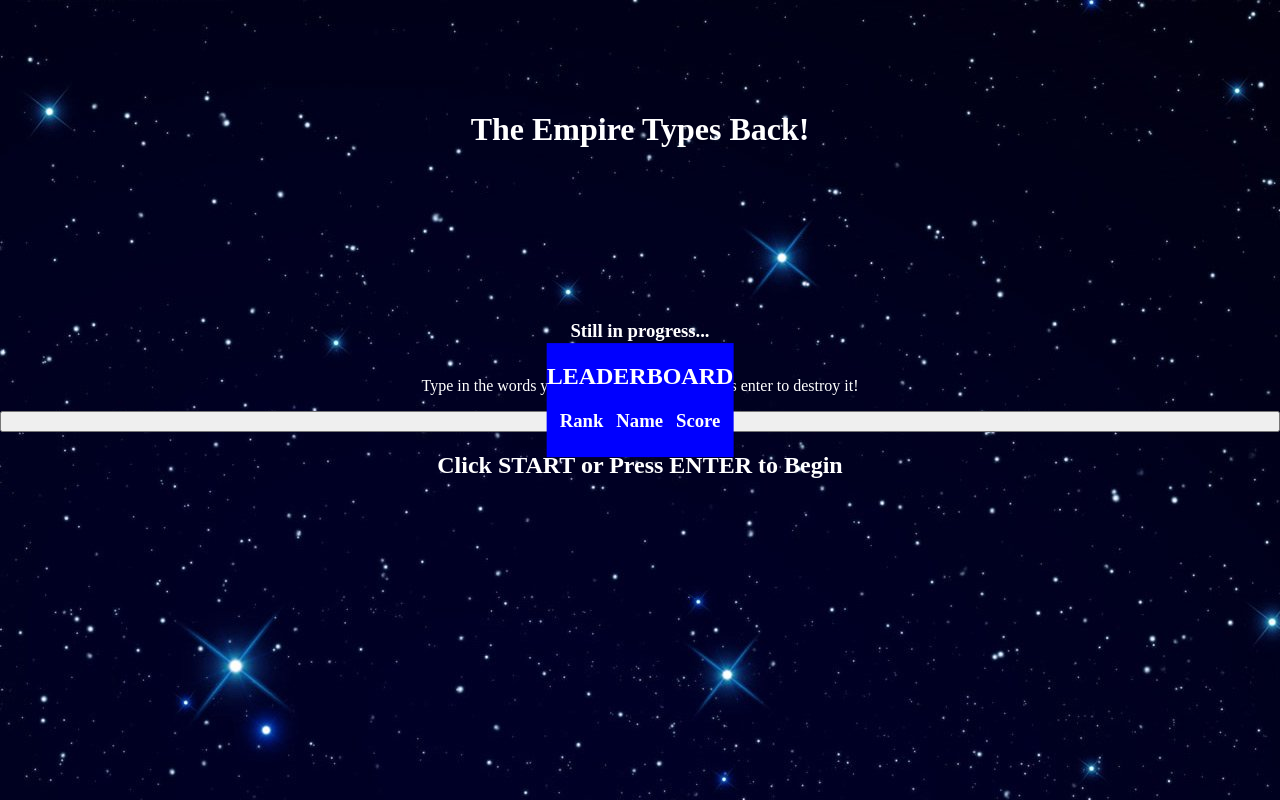
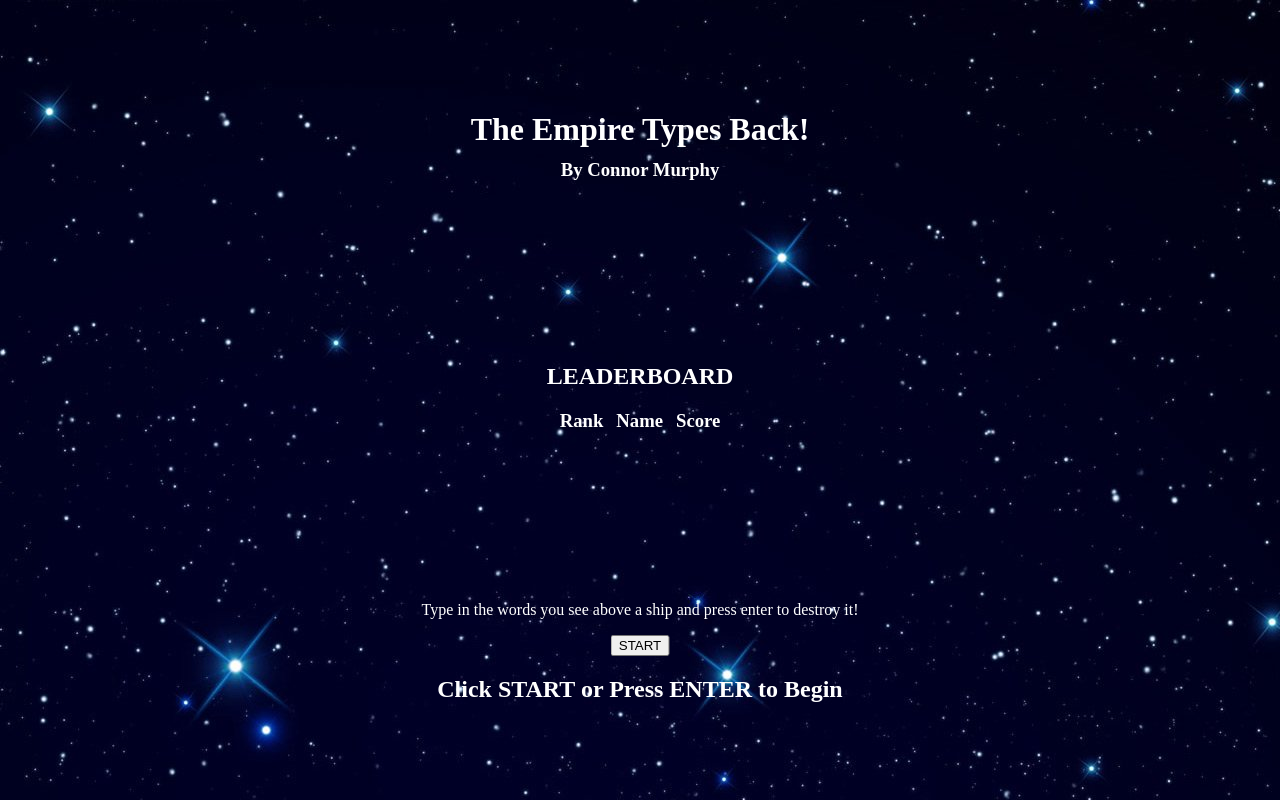
Before and after one commit to cjmurphy93/The-Empire_types_back, a website built with webpack: page index.html in a window 1280 px wide. Built offline with nearby package versions, Linux system fonts and the light colour scheme; some packages are replaced by stand-ins of ours; no server answers; the database is empty; a web font is replaced by a local one.

Commit message:
styled leaderboard

```diff
--- a/index.html
+++ b/index.html
@@ -22,10 +22,13 @@
 <body>
     <div class="splash-page" id="splash">
         <h1 class='splash-title'>The Empire Types Back!</h1>
-        <h3>Still in progress...</h3>
-        <p>Type in the words you see above a ship and press enter to destroy it!</p>
-        <button class="start-btn" id="start">START</button>
-        <h2>Click START or Press ENTER to Begin</h2>
+        <h3 class="by-line">By Connor Murphy</h3>
+
+        <div class="instructions">
+            <p>Type in the words you see above a ship and press enter to destroy it!</p>
+            <button class="start-btn" id="start">START</button>
+            <h2>Click START or Press ENTER to Begin</h2>
+        </div>
     </div>
     <canvas id="bg-canvas"></canvas>
     <canvas id="ship-game"></canvas>
--- a/src/index.js
+++ b/src/index.js
@@ -1,9 +1,11 @@
 import "./styles/index.scss";
 import Game from './scripts/game';
+import * as firebaseAPI from './scripts/firebasedb';
 
 
 
 document.addEventListener('DOMContentLoaded', () => {
+    firebaseAPI.signIn();
     const canvas = document.getElementById("ship-game");
     const ctx = canvas.getContext('2d');
     const bgCanvas = document.getElementById("bg-canvas");
@@ -25,6 +27,8 @@ document.addEventListener('DOMContentLoaded', () => {
     startBtn.addEventListener("click", removeSplash);
 
     document.addEventListener('keydown', restartGame)
+
+
 
     function removeSplash(e) {
         // debugger
@@ -51,6 +55,8 @@ document.addEventListener('DOMContentLoaded', () => {
     function restartGame(e) {
         if (newGame.gameOver) {
             if (e.ctrlKey && (e.key === ' ' || e.key === 'Spacebar')) {
+            const leaderboard = document.getElementById("leaderboard-container");
+            leaderboard.style.display = 'none';
                 newGame = null;
                 newGame = new Game(canvas, ctx, bgCtx, pCtx);
                 const playerWord = document.getElementById('player-word');
@@ -64,5 +70,11 @@ document.addEventListener('DOMContentLoaded', () => {
         }
     }
 
+    // const body = document.getElementsByTagName('BODY')
+    // body.addEventListener('beforeunload', firebase.signOut)
+    // body.addEventListener('unload', e => {
+    //         firebaseAPI.signOut();
+    //     });
+    });
 
-});
+    // window.onunload = firebaseAPI.signOut
--- a/src/scripts/firebasedb.js
+++ b/src/scripts/firebasedb.js
@@ -1,5 +1,6 @@
 import firebase from "firebase/app";
 import "firebase/firestore";
+import "firebase/auth";
 
 firebase.initializeApp({
     apiKey: "AIzaSyCwgZPZIAN-oBIcYnxU8cdoB07zheYEkek",
@@ -19,10 +20,14 @@ firebase.initializeApp({
         // // Initialize Firebase
         // firebase.initializeApp(firebaseConfig);
 
-var db = firebase.firestore();
+
+export function signIn() {
+    firebase.auth().signInAnonymously();
+}
 
 
 
+var db = firebase.firestore();
 
 const fetchedScores = db.collection('hiscores').orderBy('score', 'desc').limit(10).get();
 
@@ -55,3 +60,15 @@ export function addScore(name, score){
     .then( () => true)
     .catch( () => false )
 }
+
+export function signOut() {
+    firebase.auth().signOut().then( () => {
+        db.collection('hiscores').add({
+        name: OUT,
+        score: 0
+    })
+    .then( () => true)
+    .catch( () => false );
+    }
+);
+}
--- a/src/styles/index.scss
+++ b/src/styles/index.scss
@@ -25,7 +25,27 @@ html, body {
     top: 90px;
     position: absolute;
     text-align: center;
-    right: calc(50vw - 169.375px);
+    left: 50%;
+    transform: translate(-50%, 0);
+}
+
+.by-line {
+    top: 140px;
+    position: absolute;
+    text-align: center;
+    left: 50%;
+    transform: translate(-50%, 0);
+}
+
+.instructions {
+    display: flex;
+    flex-direction: column;
+    align-items: center;
+    justify-content: center;
+    position: absolute;
+    top: calc(50vh + 185px);
+    left: 50%;
+    transform: translate(-50%, 0);
 }
 
 
@@ -76,7 +96,7 @@ html, body {
   top: 50%;
   left: 50%;
   transform: translate(-50%, -50%);
-  background-color: blue;
+  background: transparent;
 }
 
 .lb-header {
```
Also changed, not shown: dist/main.css, 1 other file.
